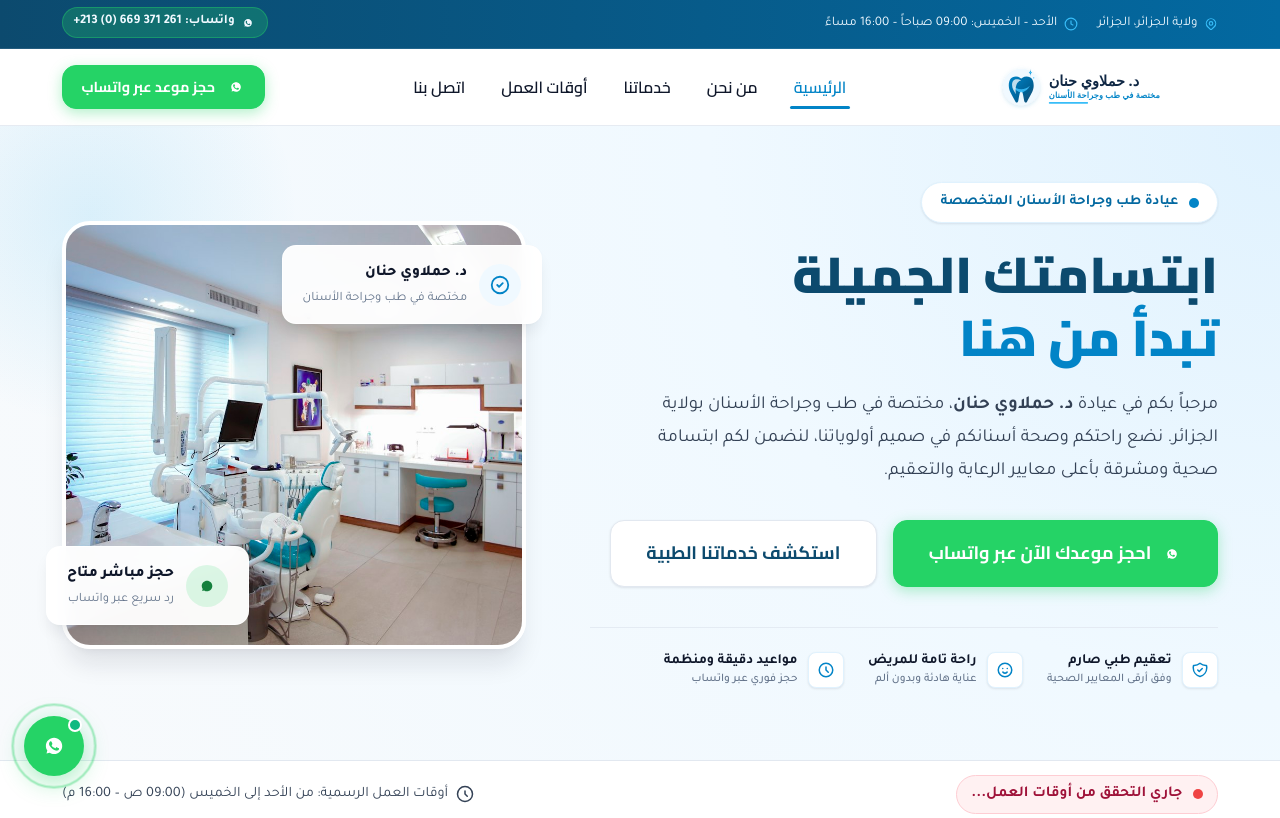
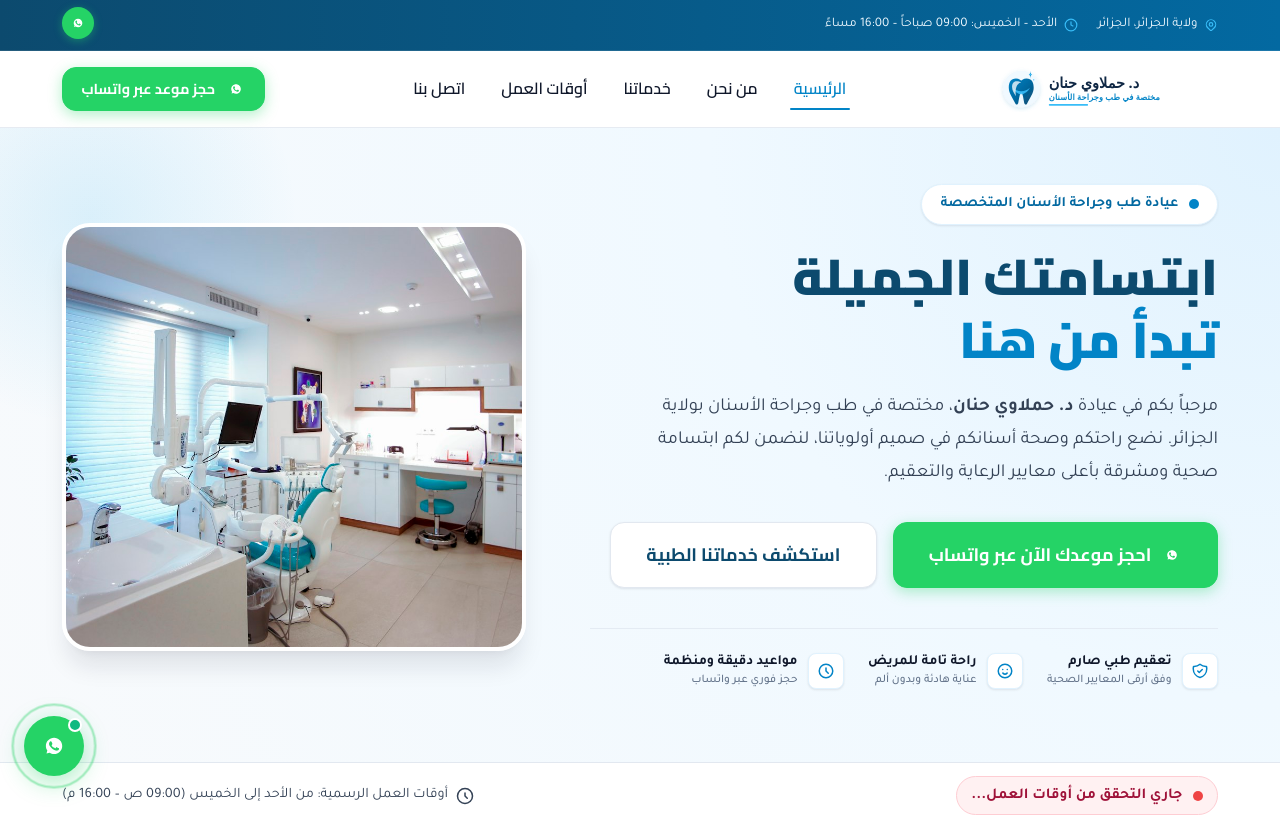
Before and after one commit to hamminori6-prog/drhanane, a plain HTML site: page index.html in a window 1280 px wide. Shown: the top 818 px of the page. Drawn offline with Linux system fonts and the light colour scheme.

Commit message:
Add files via upload

```diff
--- a/assets/css/style.css
+++ b/assets/css/style.css
@@ -264,21 +264,23 @@ ul, ol {
 }
 
 .topbar-whatsapp-link {
-  color: #f0f9ff;
-  font-weight: 700;
+  color: #ffffff;
   display: inline-flex;
   align-items: center;
-  gap: 0.35rem;
-  background: rgba(37, 211, 102, 0.25);
-  padding: 0.2rem 0.65rem;
-  border-radius: var(--radius-full);
-  border: 1px solid rgba(37, 211, 102, 0.4);
-  transition: background var(--transition-fast);
+  justify-content: center;
+  width: 32px;
+  height: 32px;
+  background: var(--color-whatsapp);
+  border-radius: 50%;
+  box-shadow: 0 2px 8px rgba(37, 211, 102, 0.4);
+  transition: all var(--transition-fast);
 }
 
 .topbar-whatsapp-link:hover {
-  background: rgba(37, 211, 102, 0.4);
+  background: #1eb956;
   color: #ffffff;
+  transform: scale(1.1);
+  box-shadow: 0 4px 12px rgba(37, 211, 102, 0.6);
 }
 
 /* Main Navigation Bar */
--- a/index.html
+++ b/index.html
@@ -30,9 +30,8 @@
         </span>
       </div>
       <div>
-        <a href="https://wa.me/213000000000?text=%D8%A7%D9%84%D8%B3%D9%84%D8%A7%D9%85%20%D8%B9%D9%84%D9%8A%D9%83%D9%85%20%D8%AF%D9%83%D8%AA%D9%88%D8%B1%D8%A9%20%D8%AD%D9%85%D9%84%D8%A7%D9%88%D9%8A%20%D8%AD%D9%86%D8%A7%D9%86%D8%8C%20%D8%A3%D9%88%D8%AF%20%D8%AD%D8%AC%D8%B2%20%D9%85%D9%88%D8%B9%D8%AF%20%D9%81%D9%8A%20%D8%A7%D9%84%D8%B9%D9%8A%D8%A7%D8%AF%D8%A9%D8%8C%20%D9%85%D9%86%20%D9%81%D8%B6%D9%84%D9%83%D9%85." target="_blank" rel="noopener noreferrer" class="topbar-whatsapp-link" title="تواصل مباشرة عبر واتساب">
-          <svg viewBox="0 0 24 24" width="16" height="16" fill="currentColor"><path d="M12.031 6.172c-3.181 0-5.767 2.586-5.768 5.766-.001 1.298.38 2.27 1.019 3.287l-.582 2.128 2.182-.573c.978.58 1.911.928 3.145.929 3.178 0 5.767-2.587 5.768-5.766.001-3.187-2.575-5.77-5.764-5.771zm3.392 8.244c-.144.405-.837.774-1.17.824-.299.045-.677.063-1.092-.069-.252-.08-.575-.187-.988-.365-1.739-.751-2.874-2.502-2.961-2.617-.087-.116-.708-.94-.708-1.793s.448-1.273.607-1.446c.159-.173.346-.217.462-.217l.332.006c.106.005.249-.04.39.298.144.347.491 1.2.534 1.287.043.087.072.188.014.304-.058.116-.087.188-.173.289l-.26.304c-.087.086-.177.18-.076.354.101.174.449.741.964 1.201.662.591 1.221.774 1.394.86.173.086.275.071.376-.044.101-.116.433-.506.549-.68.116-.173.231-.145.39-.086s1.011.477 1.184.564.289.13.332.202c.043.073.043.419-.101.824z"/></svg>
-          <span>واتساب: 261 371 669 (0) 213+</span>
+        <a href="https://wa.me/213669371261?text=%D8%A7%D9%84%D8%B3%D9%84%D8%A7%D9%85%20%D8%B9%D9%84%D9%8A%D9%83%D9%85%20%D8%AF%D9%83%D8%AA%D9%88%D8%B1%D8%A9%20%D8%AD%D9%85%D9%84%D8%A7%D9%88%D9%8A%20%D8%AD%D9%86%D8%A7%D9%86%D8%8C%20%D8%A3%D9%88%D8%AF%20%D8%AD%D8%AC%D8%B2%20%D9%85%D9%88%D8%B9%D8%AF%20%D9%81%D9%8A%20%D8%A7%D9%84%D8%B9%D9%8A%D8%A7%D8%AF%D8%A9%D8%8C%20%D9%85%D9%86%20%D9%81%D8%B6%D9%84%D9%83%D9%85." target="_blank" rel="noopener noreferrer" class="topbar-whatsapp-link" title="تواصل مباشرة عبر واتساب" aria-label="واتساب">
+          <svg viewBox="0 0 24 24" width="18" height="18" fill="currentColor"><path d="M12.031 6.172c-3.181 0-5.767 2.586-5.768 5.766-.001 1.298.38 2.27 1.019 3.287l-.582 2.128 2.182-.573c.978.58 1.911.928 3.145.929 3.178 0 5.767-2.587 5.768-5.766.001-3.187-2.575-5.77-5.764-5.771zm3.392 8.244c-.144.405-.837.774-1.17.824-.299.045-.677.063-1.092-.069-.252-.08-.575-.187-.988-.365-1.739-.751-2.874-2.502-2.961-2.617-.087-.116-.708-.94-.708-1.793s.448-1.273.607-1.446c.159-.173.346-.217.462-.217l.332.006c.106.005.249-.04.39.298.144.347.491 1.2.534 1.287.043.087.072.188.014.304-.058.116-.087.188-.173.289l-.26.304c-.087.086-.177.18-.076.354.101.174.449.741.964 1.201.662.591 1.221.774 1.394.86.173.086.275.071.376-.044.101-.116.433-.506.549-.68.116-.173.231-.145.39-.086s1.011.477 1.184.564.289.13.332.202c.043.073.043.419-.101.824z"/></svg>
         </a>
       </div>
     </div>
@@ -177,28 +176,6 @@
           <div class="hero-visual">
             <div class="hero-image-wrapper">
               <img src="assets/images/hero-dental.jpg" alt="عيادة د. حملاوي حنان الحديثة لطب وجراحة الأسنان" class="hero-image">
-            </div>
-
-            <!-- Top Floating Card -->
-            <div class="hero-float-badge badge-top">
-              <div class="hero-badge-icon">
-                <svg viewBox="0 0 24 24" fill="none" stroke="currentColor" stroke-width="2"><path stroke-linecap="round" stroke-linejoin="round" d="M9 12l2 2 4-4m6 2a9 9 0 11-18 0 9 9 0 0118 0z"/></svg>
-              </div>
-              <div class="hero-badge-info">
-                <h4>د. حملاوي حنان</h4>
-                <p>مختصة في طب وجراحة الأسنان</p>
-              </div>
-            </div>
-
-            <!-- Bottom Floating Card -->
-            <div class="hero-float-badge badge-bottom">
-              <div class="hero-badge-icon" style="background-color: rgba(37, 211, 102, 0.15); color: #15803d;">
-                <svg viewBox="0 0 24 24" fill="currentColor"><path d="M12.031 6.172c-3.181 0-5.767 2.586-5.768 5.766-.001 1.298.38 2.27 1.019 3.287l-.582 2.128 2.182-.573c.978.58 1.911.928 3.145.929 3.178 0 5.767-2.587 5.768-5.766.001-3.187-2.575-5.77-5.764-5.771z"/></svg>
-              </div>
-              <div class="hero-badge-info">
-                <h4>حجز مباشر متاح</h4>
-                <p>رد سريع عبر واتساب</p>
-              </div>
             </div>
           </div>
 
@@ -896,7 +873,7 @@
 
       <div class="footer-bottom">
         <div>
-          جميع الحقوق محفوظة &copy; 2026 عيادة <strong>د. حملاوي حنان</strong> - مختصة في طب وجراحة الأسنان
+          عيادة <strong>د. حملاوي حنان</strong> - مختصة في طب وجراحة الأسنان
         </div>
         <div>
           ولاية الجزائر، الجزائر
```
Also changed, not shown: about.html (+3 -4 lines), contact.html (+3 -4 lines), schedule.html (+3 -4 lines), services.html (+3 -4 lines).
